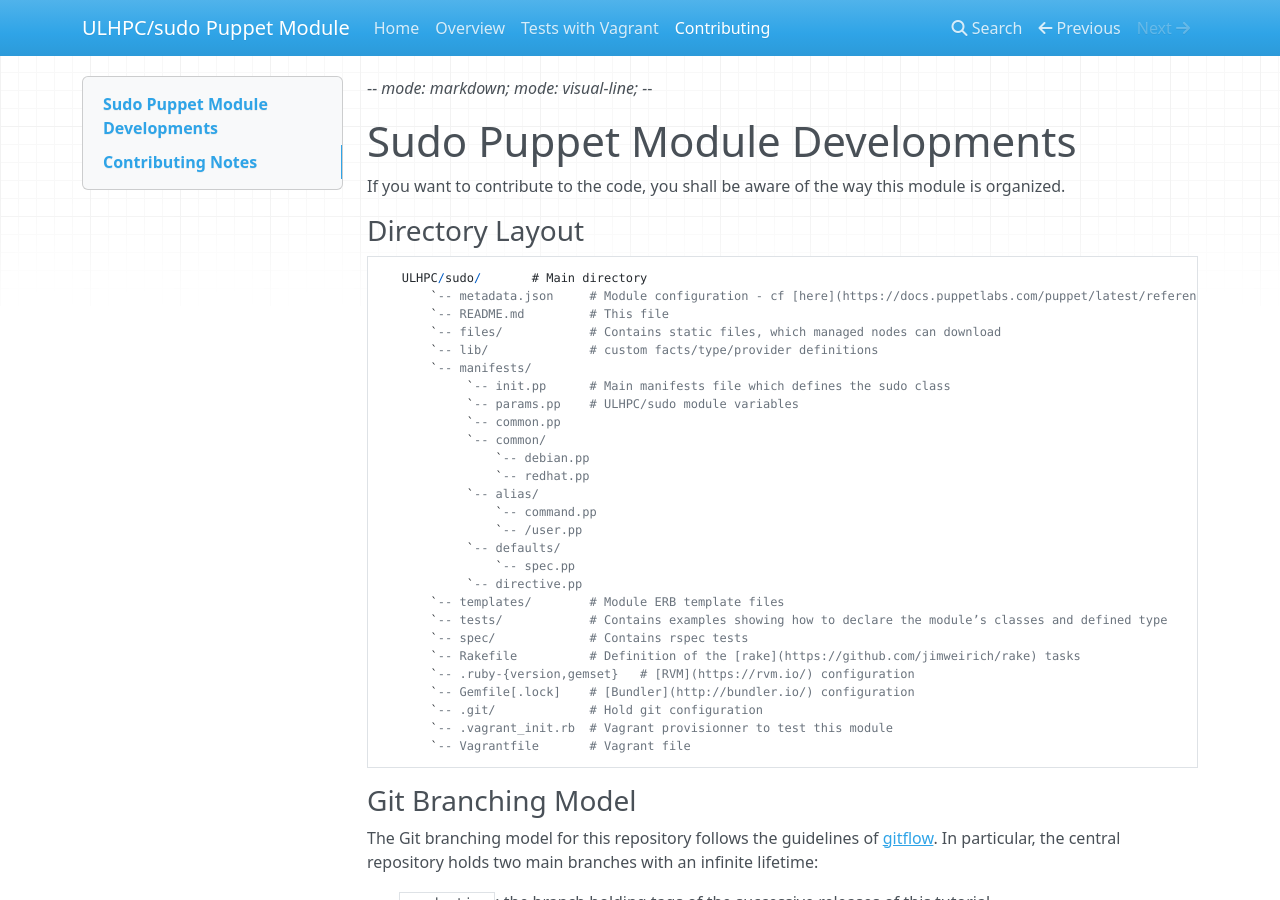
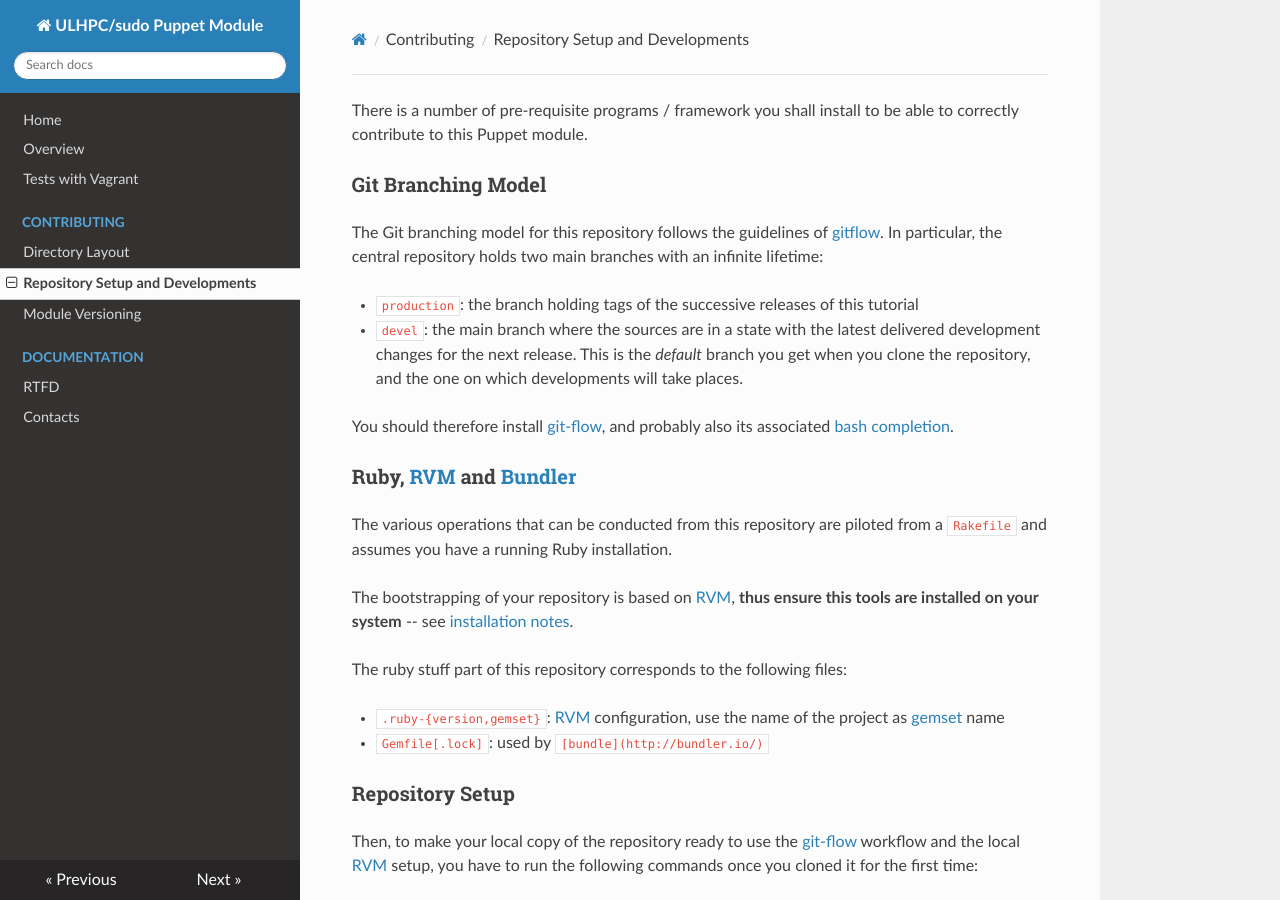
Before and after one commit to ULHPC/puppet-sudo, an MkDocs documentation site: the page built from docs/contributing/setup.md, in a window 1280 px wide and 900 px high. Built offline with MkDocs 1.6.1, drawn with Linux system fonts in a browser that asks for light colours; nearby versions of some CDN libraries; old or Windows-style settings are respelled for this version of MkDocs; some of the changed text lies outside the part shown.

Commit message:
update RTFD
Signed-off-by: Sebastien Varrette <sebastien.varrette@uni.lu>

```diff
--- a/docs/contributing.md
+++ b/docs/contributing/setup.md
@@ -1,38 +1,4 @@
--*- mode: markdown; mode: visual-line; -*-
-
-# Sudo Puppet Module Developments
-
-If you want to contribute to the code, you shall be aware of the way this module is organized.
-
-### Directory Layout
-
-       ULHPC/sudo/       # Main directory
-           `-- metadata.json     # Module configuration - cf [here](https://docs.puppetlabs.com/puppet/latest/reference/modules_publishing.html#write-a-metadatajson-file)
-           `-- README.md         # This file
-           `-- files/            # Contains static files, which managed nodes can download
-           `-- lib/              # custom facts/type/provider definitions
-           `-- manifests/
-                `-- init.pp      # Main manifests file which defines the sudo class
-                `-- params.pp    # ULHPC/sudo module variables
-                `-- common.pp
-				`-- common/
-				    `-- debian.pp
-					`-- redhat.pp
-				`-- alias/
-				    `-- command.pp
-					`-- /user.pp
-				`-- defaults/
-					`-- spec.pp
-                `-- directive.pp
-           `-- templates/        # Module ERB template files
-           `-- tests/            # Contains examples showing how to declare the module’s classes and defined type
-           `-- spec/             # Contains rspec tests
-           `-- Rakefile          # Definition of the [rake](https://github.com/jimweirich/rake) tasks
-           `-- .ruby-{version,gemset}   # [RVM](https://rvm.io/) configuration
-           `-- Gemfile[.lock]    # [Bundler](http://bundler.io/) configuration
-           `-- .git/             # Hold git configuration
-           `-- .vagrant_init.rb  # Vagrant provisionner to test this module
-           `-- Vagrantfile       # Vagrant file
+There is a number of pre-requisite programs / framework you shall install to be able to correctly contribute to this Puppet module.
 
 ### Git Branching Model
 
@@ -85,39 +51,6 @@ By conventions, you will find all the currently implemented tests in the `spec/`
 
 **Important** Kindly stick to this convention, and feature tests for all   definitions/classes/modules you might want to add.
 
-### Releasing mechanism
-
-The operation consisting of releasing a new version of this repository is
-automated by a set of tasks within the `Rakefile`.
-
-In this context, a version number have the following format:
-
-      <major>.<minor>.<patch>
-
-where:
-
-* `< major >` corresponds to the major version number
-* `< minor >` corresponds to the minor version number
-* `< patch >` corresponds to the patching version number
-
-Example: `1.2.0`
-
-The current version number is stored in the file `metadata.json`.
-For more information on the version, run:
-
-     $> rake version:info
-
-If a new  version number such be bumped, you simply have to run:
-
-     $> rake version:bump:{major,minor,patch}
-
-This will start the release process for you using `git-flow`.
-Then, to make the release effective, just run:
-
-     $> rake version:release
-
-This will finalize the release using `git-flow`, create the appropriate tag and merge all things the way they should be.
-
 # Contributing Notes
 
 This project is released under the terms of the [GPL-3.0 Licence](LICENSE).
--- a/mkdocs.yml
+++ b/mkdocs.yml
@@ -3,4 +3,9 @@ pages:
 - ['index.md', 'Home']
 - ['overview.md', 'Overview']
 - ['vagrant.md', 'Tests with Vagrant']
-- ['contributing.md', 'Contributing']
+- ['contributing/layout.md', 'Contributing', 'Directory Layout']
+- ['contributing/setup.md', 'Contributing', 'Repository Setup and Developments']
+- ['contributing/versioning.md', 'Contributing', 'Module Versioning']
+- ['rtfd.md', 'Documentation', 'RTFD']
+- ['contacts.md', 'Contacts']
+theme: readthedocs
```
Also changed, not shown: README.md (+7 -1 lines), docs/contacts.md (added, +5 -0 lines), docs/contributing/layout.md (added, +31 -0 lines), docs/contributing/versioning.md (added, +30 -0 lines), docs/index.md (+27 -1 lines), docs/overview.md (+1 -1 lines), docs/rtfd.md (added, +10 -0 lines), 1 other file.
